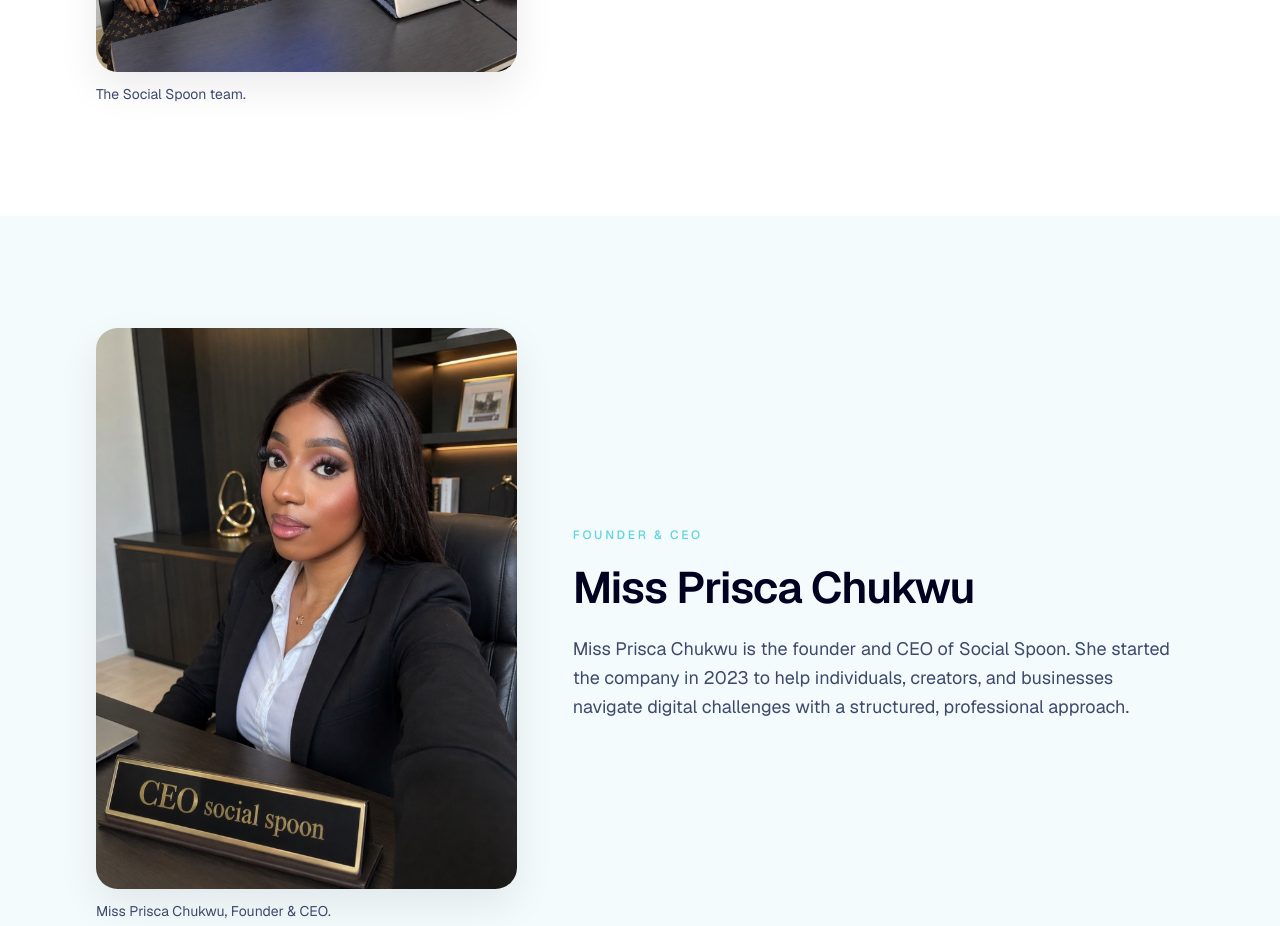
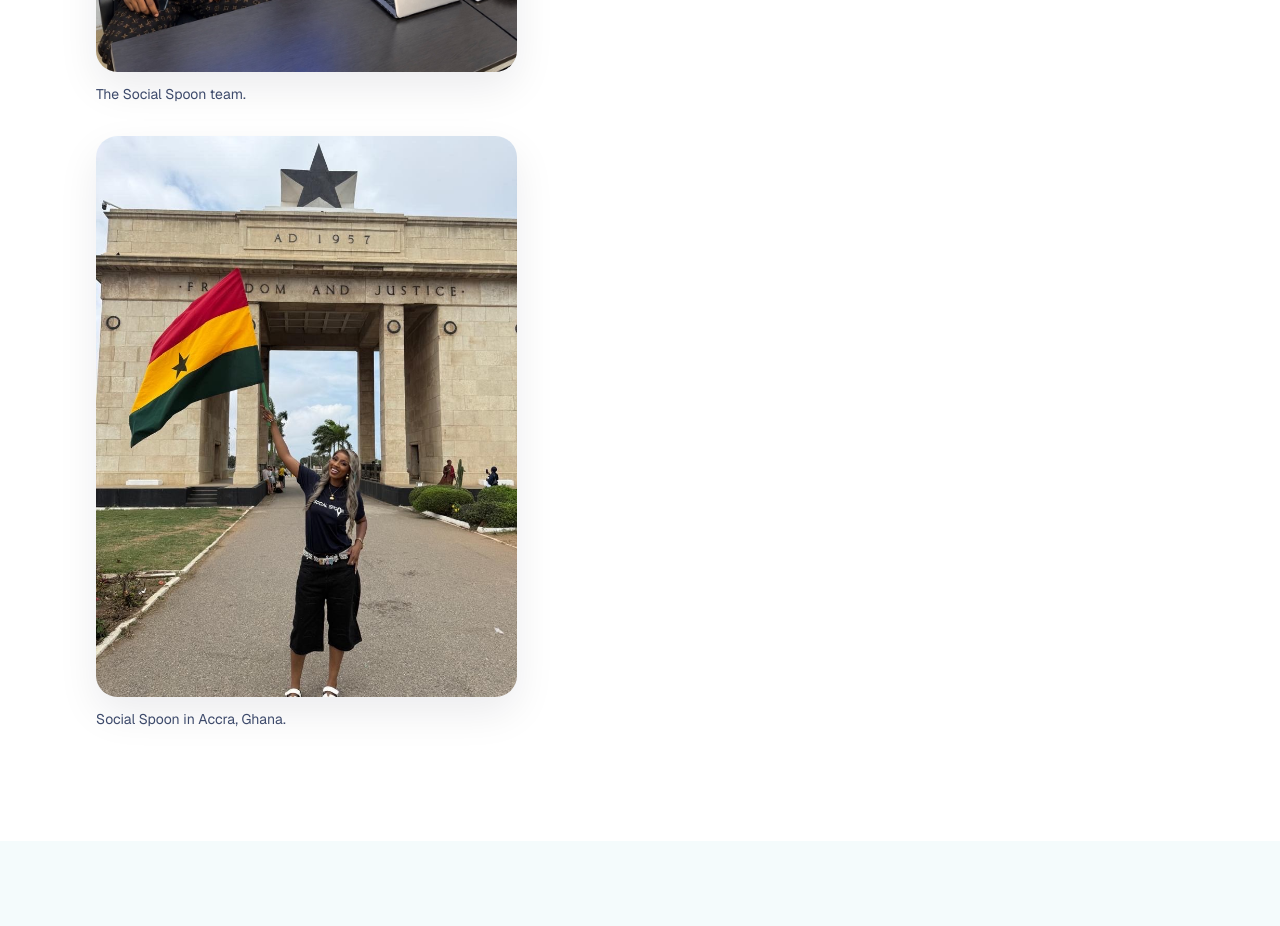
Before and after one commit to worldpiccol/social-spoon-website, a Next.js app: page /about in a window 1280 px wide. Shown: the part 1000-1926 px from the top of the page. Built offline with nearby package versions, Linux system fonts and the light colour scheme; no server answers.

Commit message:
Add an Accra photo on About to show presence in Ghana.
Place the Independence Arch photo under the team image, with a caption that Social Spoon is in Accra.

Co-authored-by: ukwuaniozorwisdom <ukwuaniozorwisdom@gmail.com>

```diff
--- a/src/app/about/page.tsx
+++ b/src/app/about/page.tsx
@@ -65,7 +65,8 @@ export default function AboutPage() {
               </a>
             </p>
           </FadeIn>
-          <figure className="order-2 xl:order-1 xl:col-span-5">
+          <div className="order-2 space-y-8 xl:order-1 xl:col-span-5">
+            <figure>
               <Image
                 src="/images/about-team.jpg"
                 alt="The Social Spoon team in the studio, wearing branded shirts in front of the company sign"
@@ -78,6 +79,20 @@ export default function AboutPage() {
                 The Social Spoon team.
               </figcaption>
             </figure>
+            <figure>
+              <Image
+                src="/images/ghana-accra.jpg"
+                alt="A Social Spoon team member holding the Ghana flag in front of Independence Arch in Accra"
+                width={810}
+                height={1080}
+                sizes="(min-width: 1280px) 420px, 100vw"
+                className="h-auto w-full rounded-2xl object-cover shadow-[0_16px_40px_rgba(0,1,32,0.08)]"
+              />
+              <figcaption className="mt-3 text-sm text-muted-foreground">
+                Social Spoon in Accra, Ghana.
+              </figcaption>
+            </figure>
+          </div>
         </div>
       </Section>
       <Section tone="muted">
```
Also changed, not shown: public/images/ghana-accra.jpg (added). Lines whose indentation alone changed are shown as unchanged.
